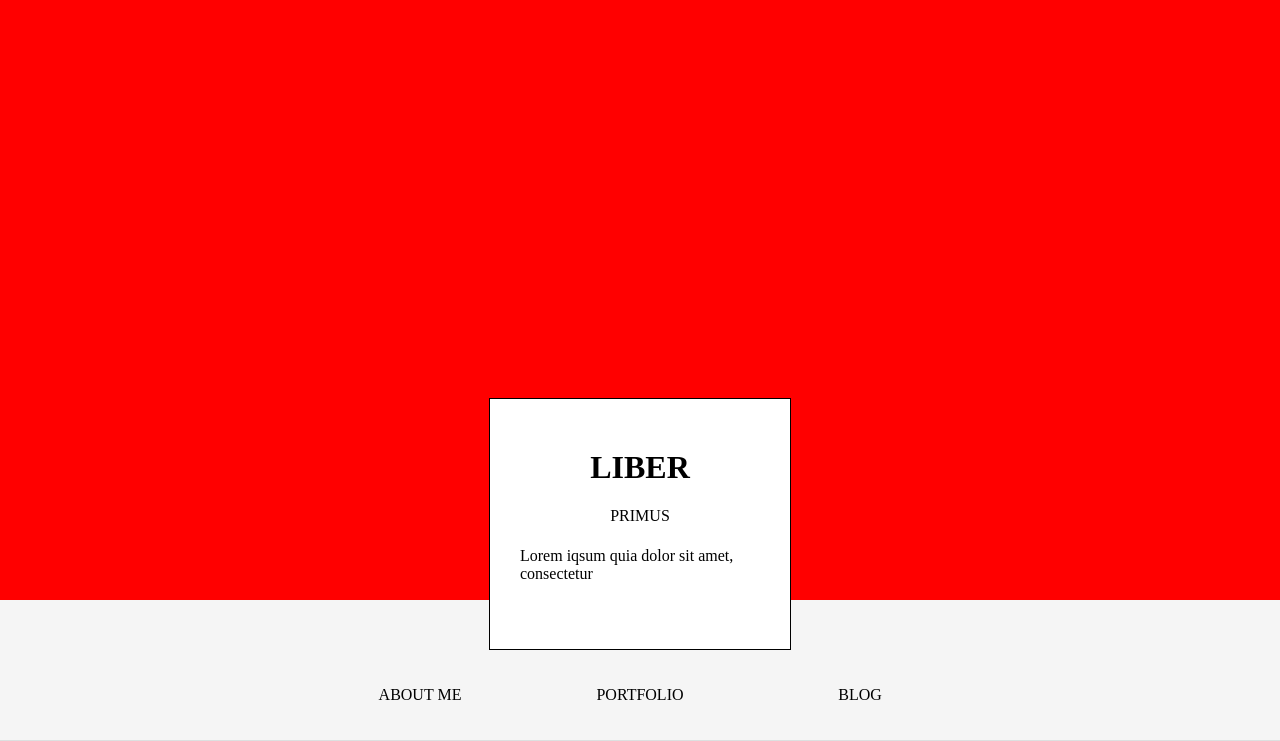
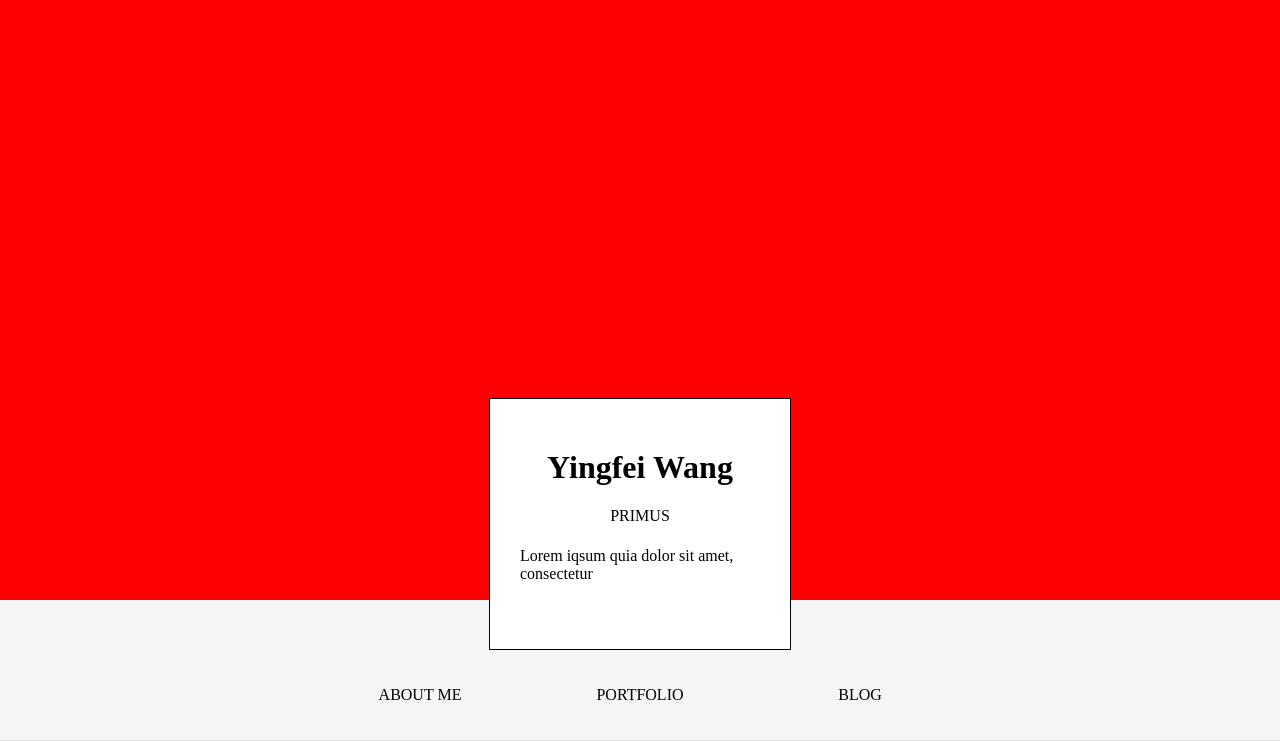
Before and after one commit to Clause321/Home-Page, a Django app: template basic/templates/home.html in a window 1280 px wide. Shown: the top 741 px of the page. Run offline with Django 3.2, Linux system fonts and the light colour scheme; the template is opened without the code that fills it, so the values that code supplies are empty; parts of the project's set-up code (start-up, migrations or seed data) failed here and were passed over; some libraries are stand-ins or nearby versions.

Commit message:
changing the flaotblock

```diff
--- a/basic/templates/home.html
+++ b/basic/templates/home.html
@@ -11,7 +11,7 @@
 {% block content %}
     <div class="header">
         <div id="floatblock">
-            <h1>LIBER</h1>
+            <h1>Yingfei Wang</h1>
             <h4>PRIMUS</h4>
             <p>Lorem iqsum quia dolor sit amet, consectetur</p>
         </div>
```
